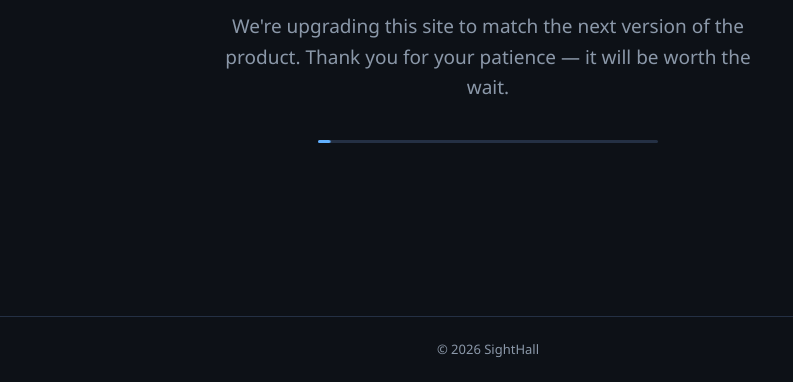
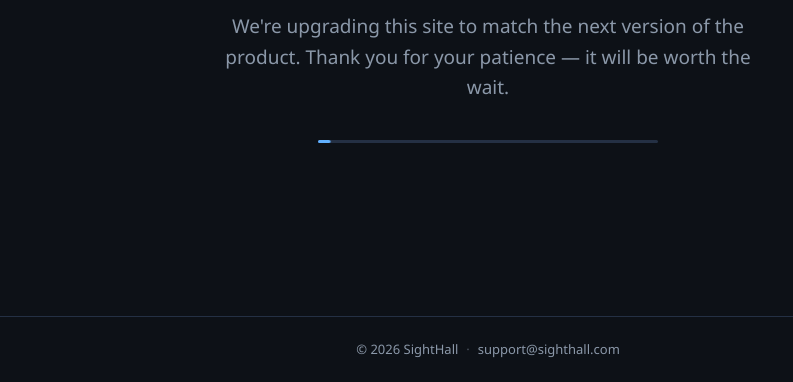
Before and after one commit to osherdaniel-y/sighthall-site, a plain HTML site: page index.html in a window 1280 px wide. Shown: the part 418-800 px from the top of the page, without its empty margins (152-945 px from the left). Drawn offline with Linux system fonts and the light colour scheme.

Commit message:
Add support@sighthall.com to footer

```diff
--- a/index.html
+++ b/index.html
@@ -28,6 +28,9 @@
   @keyframes slide{0%{transform:translateX(-110%)}55%{transform:translateX(320%)}100%{transform:translateX(320%)}}
   @media (prefers-reduced-motion: reduce){.bar i{animation:none;width:60%}}
   footer{padding:22px 0;text-align:center;color:var(--dim);font-size:13px;border-top:1px solid var(--line)}
+  footer a{color:var(--dim);text-decoration:none;border-bottom:1px solid transparent}
+  footer a:hover{color:var(--accent2);border-bottom-color:var(--accent2)}
+  footer .sep{margin:0 8px;opacity:.5}
 </style>
 </head>
 <body>
@@ -46,7 +49,7 @@
 </main>
 
 <footer>
-  <div class="wrap">© 2026 SightHall</div>
+  <div class="wrap">© 2026 SightHall<span class="sep">·</span><a href="mailto:support@sighthall.com">support@sighthall.com</a></div>
 </footer>
 
 </body>
```
